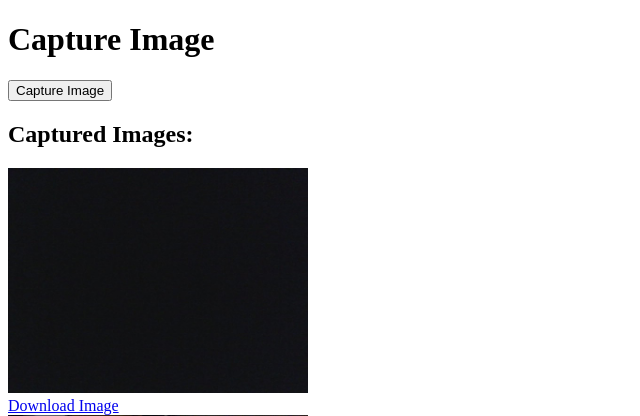
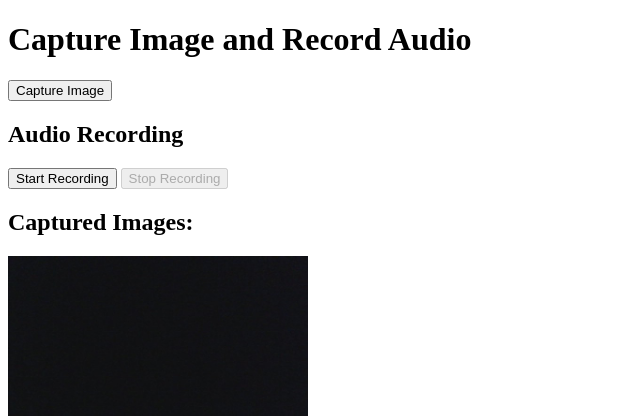
Before and after one commit to ConnorWiltsie/Multimodal-Data-Capture-Device, a Django app: page / in a window 1280 px wide. Shown: the top 416 px of the page, without its empty margins (0-640 px from the left). Run offline with Django 5.2, Linux system fonts and the light colour scheme.

Commit message:
Audio Record function added

```diff
--- a/multimodal_data_capture/media_capture/templates/index.html
+++ b/multimodal_data_capture/media_capture/templates/index.html
@@ -1,14 +1,20 @@
 <!DOCTYPE html>
 <html>
 <head>
-    <title>Capture Image</title>
+    <title>Capture Image and Record Audio</title>
+    <script src="https://code.jquery.com/jquery-3.6.0.min.js"></script>
 </head>
 <body>
-    <h1>Capture Image</h1>
+     <h1>Capture Image and Record Audio</h1>
     <form method="POST">
         {% csrf_token %}
         <button type="submit" name="capture">Capture Image</button>
     </form>
+
+    <h2>Audio Recording</h2>
+    <button id="startRecording">Start Recording</button>
+    <button id="stopRecording" disabled>Stop Recording</button>
+
     {% if img_paths %}
     <h2>Captured Images:</h2>
     {% for img_path in img_paths %}
@@ -19,5 +25,46 @@
     </div>
     {% endfor %}
     {% endif %}
+
+    {% if audio_paths %}
+    <h2>Recorded Audio:</h2>
+    {% for audio_path in audio_paths %}
+    <div>
+        <audio controls>
+            <source src="{{ audio_path }}" type="audio/wav">
+            Your browser does not support the audio element.
+        </audio>
+        <br>
+        <a href="{{ audio_path }}" download>Download Audio</a>
+    </div>
+    {% endfor %}
+    {% endif %}
+
+    <script>
+        $(document).ready(function() {
+            $('#startRecording').click(function() {
+                $.post('', {
+                    'action': 'start_recording',
+                    'csrfmiddlewaretoken': '{{ csrf_token }}'
+                }, function(data) {
+                    alert(data.status);
+                    $('#startRecording').prop('disabled', true);
+                    $('#stopRecording').prop('disabled', false);
+                });
+            });
+
+            $('#stopRecording').click(function() {
+                $.post('', {
+                    'action': 'stop_recording',
+                    'csrfmiddlewaretoken': '{{ csrf_token }}'
+                }, function(data) {
+                    alert(data.status);
+                    $('#startRecording').prop('disabled', false);
+                    $('#stopRecording').prop('disabled', true);
+                    location.reload(); // Reload the page to show the new audio file
+                });
+            });
+        });
+    </script>
 </body>
 </html>
--- a/multimodal_data_capture/media_capture/views.py
+++ b/multimodal_data_capture/media_capture/views.py
@@ -1,6 +1,9 @@
 import os
 from django.shortcuts import render
 from django.conf import settings
+from django.http import JsonResponse
+import logging
+logger = logging.getLogger(__name__)
 
 # Libraries for capturing image
 from datetime import datetime
@@ -10,7 +13,7 @@ from time import sleep
 
 # Libraries for recording audio
 import wave
-#import pyaudio
+import pyaudio
 
 # Capture image
 def capture():
@@ -29,57 +32,80 @@ def capture():
     return image_filename
 
 # Record audio
-#p = pyaudio.PyAudio()
-#CHUNK = 1024
-#FORMAT = pyaudio.paInt16
-#CHANNELS = 1
-#RATE = 44100
-#stream = None
-#frames = []
+p = pyaudio.PyAudio()
+# Audio recording setup
+CHUNK = 1024
+FORMAT = pyaudio.paInt16
+CHANNELS = 1
+RATE = 44100
+p = pyaudio.PyAudio()
+stream = None
+frames = []
+is_recording = False
+audio_filename = None
 
-#def start_record():
-#    global stream, frames
-#    stream = p.open(format=FORMAT, channels=CHANNELS, rate=RATE, input=True, frames_per_buffer=CHUNK)
-#    frames = []
-#
-#def stop_record():
-#    global stream, frames
-#    timestamp = datetime.now().strftime('%Y%m%d%H%M%S')
-#    audio_filename = f'audio_{timestamp}.wav'
-#    audio_path = os.path.join(settings.MEDIA_ROOT, audio_filename)
-#
-#    stream.stop_stream()
-#    stream.close()
-#    print("Recording stopped")
-#
-#    wf = wave.open(audio_path, 'wb')
-#    wf.setnchannels(CHANNELS)
-#    wf.setsampwidth(p.get_sample_size(FORMAT))
-#    wf.setframerate(RATE)
-#    wf.writeframes(b''.join(frames))
-#    wf.close()
-#
-#    frames = []  # Clear frames after saving
-#    return audio_filename
+def start_recording(request):
+    global stream, frames, is_recording, audio_filename
+    if not is_recording:
+        is_recording = True
+        frames = []
+        stream = p.open(format=FORMAT, channels=CHANNELS, rate=RATE, input=True, frames_per_buffer=CHUNK)
+        audio_filename = f'audio_{datetime.now().strftime("%Y%m%d%H%M%S")}.wav'
+
+        # Start a background thread to collect audio data
+        import threading
+        threading.Thread(target=record_audio, daemon=True).start()
+
+        return JsonResponse({"status": "Recording started"})
+    return JsonResponse({"status": "Already recording"})
+
+def record_audio():
+    global frames, is_recording, stream
+    while is_recording:
+        data = stream.read(CHUNK)
+        frames.append(data)
+
+def stop_recording(request):
+    global stream, frames, is_recording, audio_filename
+    if is_recording:
+        is_recording = False
+        if stream:
+            stream.stop_stream()
+            stream.close()
+
+        wf = wave.open(os.path.join(settings.MEDIA_ROOT, audio_filename), 'wb')
+        wf.setnchannels(CHANNELS)
+        wf.setsampwidth(p.get_sample_size(FORMAT))
+        wf.setframerate(RATE)
+        wf.writeframes(b''.join(frames))
+        wf.close()
+
+        return JsonResponse({"status": "Recording stopped", "filename": audio_filename})
+    return JsonResponse({"status": "Not recording"})
 
 def index(request):
-#    global frames
+    global stream, frames, is_recording
 
     if request.method == 'POST':
         if 'capture' in request.POST:
             capture()
-#        elif 'start_recording' in request.POST:
-#            start_record()
-#        elif 'stop_recording' in request.POST:
-#            audio_filename = stop_record()
-#        else:
-#            audio_filename = None
+            try:
+                capture()
+            except Exception as e:
+                logger.error(f"Error capturing image: {str(e)}")
+        elif request.POST.get('action') == 'start_recording':
+            return start_recording(request)
+        elif request.POST.get('action') == 'stop_recording':
+            return stop_recording(request)
 
     img_files = os.listdir(settings.MEDIA_ROOT)
     img_paths = [os.path.join(settings.MEDIA_URL, img) for img in img_files if img.startswith('image_')]
-#    audio_files = [os.path.join(settings.MEDIA_URL, audio) for audio in img_files if audio.startswith('audio_')]
+
+    audio_files = [f for f in os.listdir(settings.MEDIA_ROOT) if f.startswith('audio_') and f.endswith('.wav')]
+    audio_paths = [os.path.join(settings.MEDIA_URL, audio) for audio in audio_files]
+
     context = {
         'img_paths': img_paths,
-#        'audio_paths': audio_files
+        'audio_paths': audio_paths,
     }
     return render(request, 'index.html', context)
```
